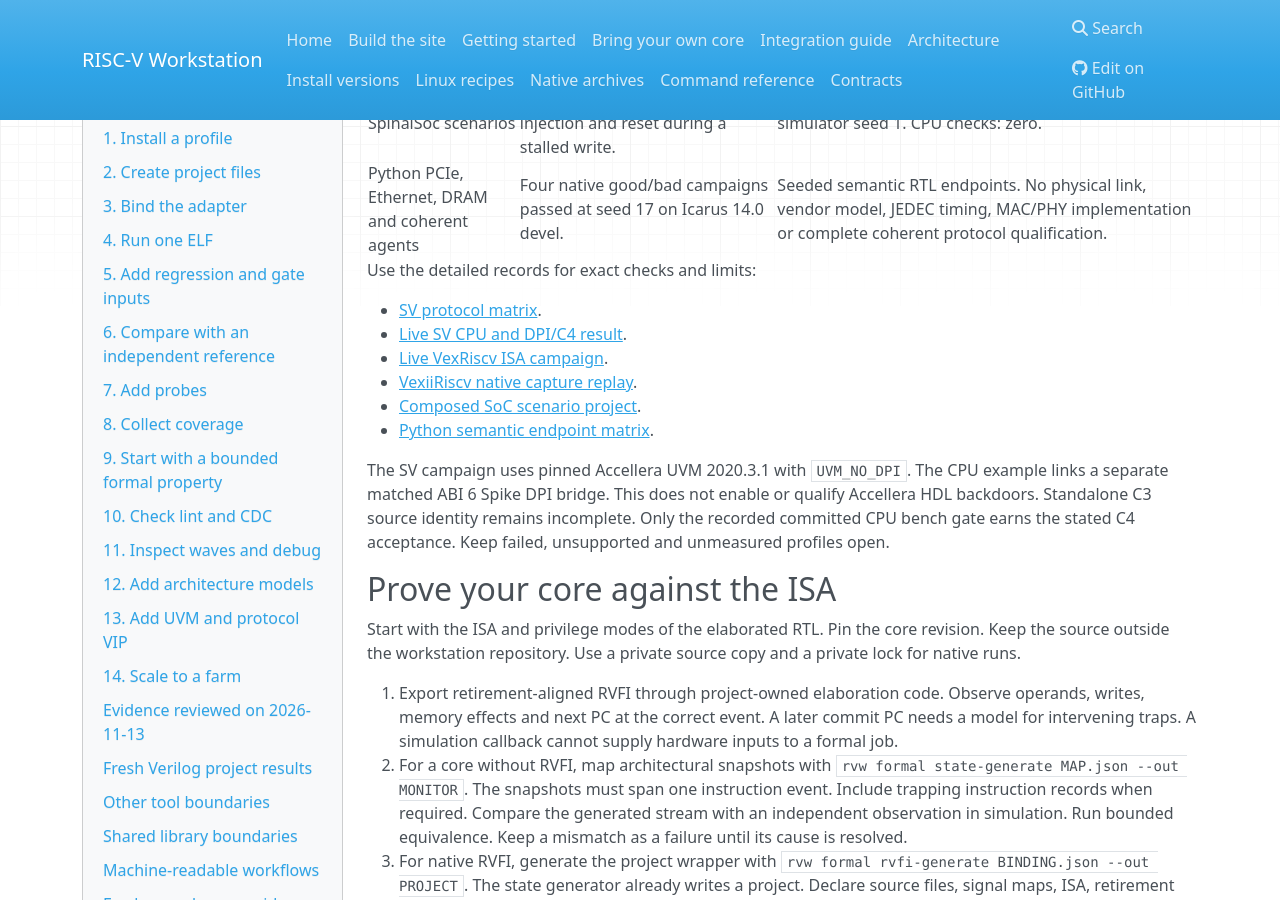
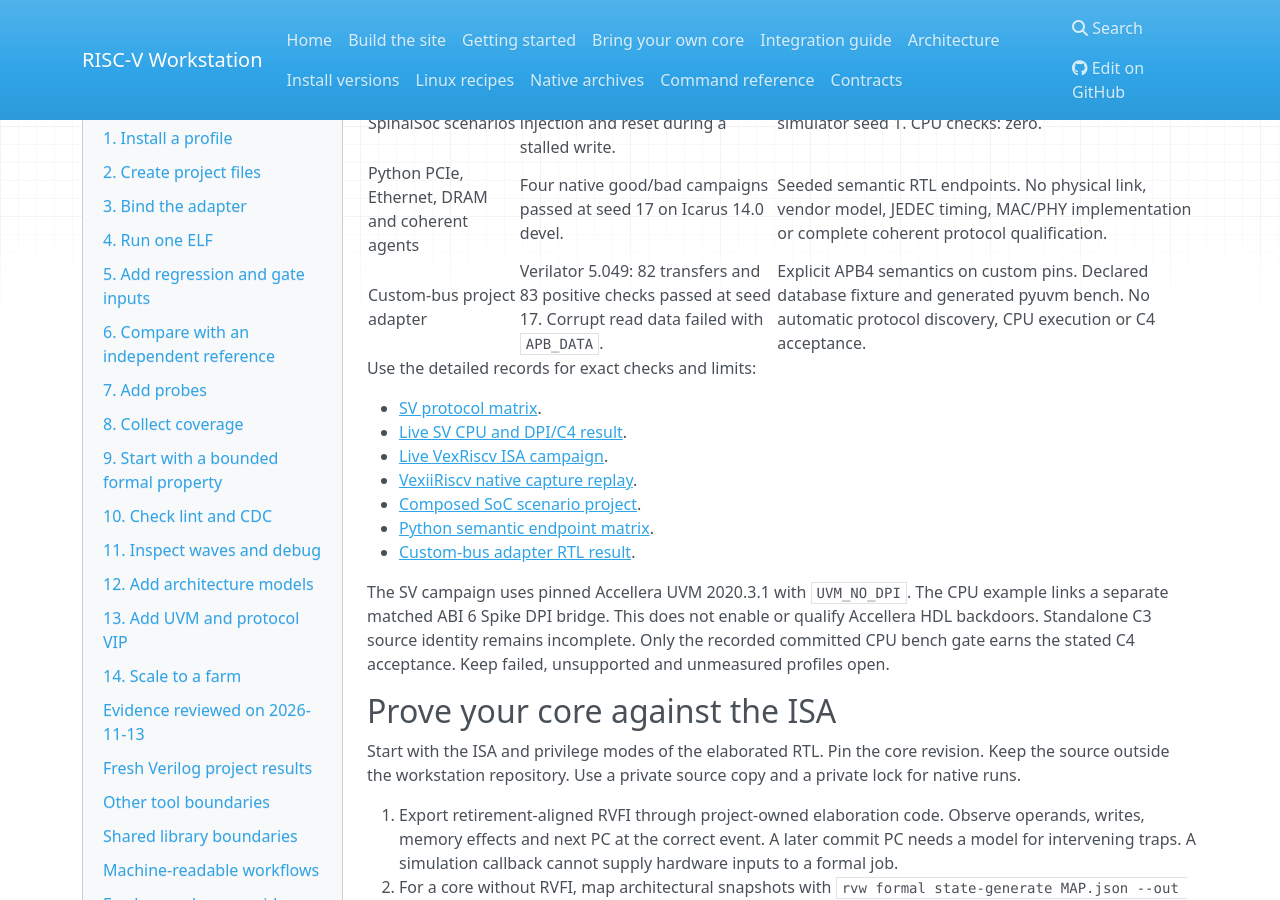
Before and after one commit to riscPrint/risc-v-workstation, an MkDocs documentation site: the page built from docs/INTEGRATION_GUIDE.md, in a window 1280 px wide and 900 px high, scrolled down 12663 px. Built offline with MkDocs 1.6.1, drawn with Linux system fonts in a browser that asks for light colours; nearby versions of some CDN libraries.

Commit message:
docs(uvm): record native custom adapter qualification
Refs: #296

```diff
--- a/docs/INTEGRATION_GUIDE.md
+++ b/docs/INTEGRATION_GUIDE.md
@@ -532,6 +532,7 @@ not transfer qualification to a new core, bus configuration or simulator.
 | Native VexiiRiscv ISA captures through pyuvm | 50 native programs attempted. 49 complete passing captures checked 17,637 retirements and 245 traps. | Offline C2 replay. The native `ma_data` failure remains explicit. No live cocotb VexiiRiscv binding or full suite pass. |
 | Composed SpinalSoc scenarios | Two pyuvm tests passed. Each checked 32 IRQ pulses, bus-error injection and reset during a stalled write. | Peripheral and fabric checks. Scenario seeds 1 and 7; simulator seed 1. CPU checks: zero. |
 | Python PCIe, Ethernet, DRAM and coherent agents | Four native good/bad campaigns passed at seed 17 on Icarus 14.0 devel. | Seeded semantic RTL endpoints. No physical link, vendor model, JEDEC timing, MAC/PHY implementation or complete coherent protocol qualification. |
+| Custom-bus project adapter | Verilator 5.049: 82 transfers and 83 positive checks passed at seed 17. Corrupt read data failed with `APB_DATA`. | Explicit APB4 semantics on custom pins. Declared database fixture and generated pyuvm bench. No automatic protocol discovery, CPU execution or C4 acceptance. |
 
 Use the detailed records for exact checks and limits:
 
@@ -541,6 +542,7 @@ Use the detailed records for exact checks and limits:
 - [VexiiRiscv native capture replay](../Uvm/examples/vexiiriscv/README.md).
 - [Composed SoC scenario project](../Uvm/examples/composed/README.md).
 - [Python semantic endpoint matrix](../Uvm/vip/rtl/CONTRACT_RESULTS.md).
+- [Custom-bus adapter RTL result](../Uvm/examples/custom_bus/README.md).
 
 The SV campaign uses pinned Accellera UVM 2020.3.1 with `UVM_NO_DPI`.
 The CPU example links a separate matched ABI 6 Spike DPI bridge. This does
```
